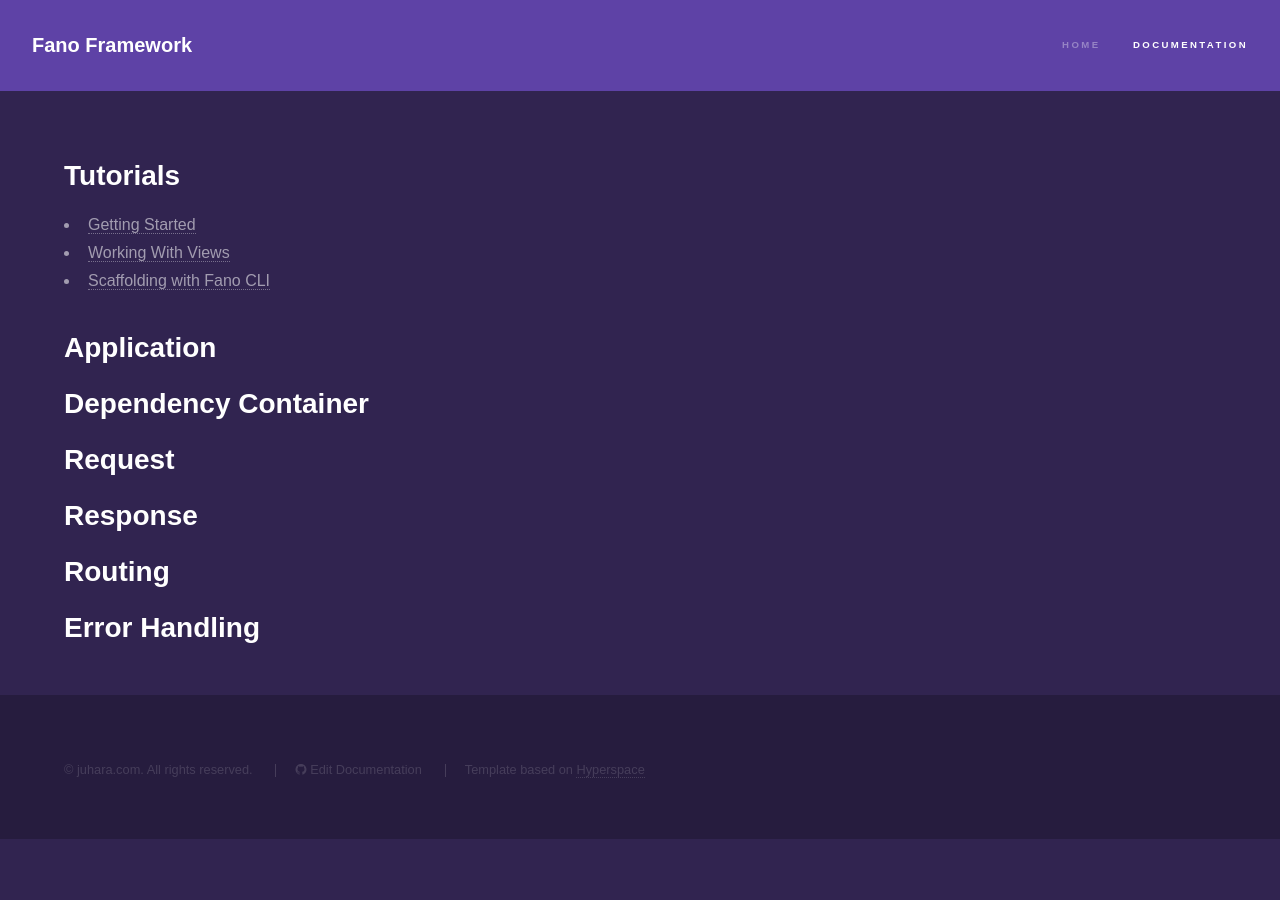
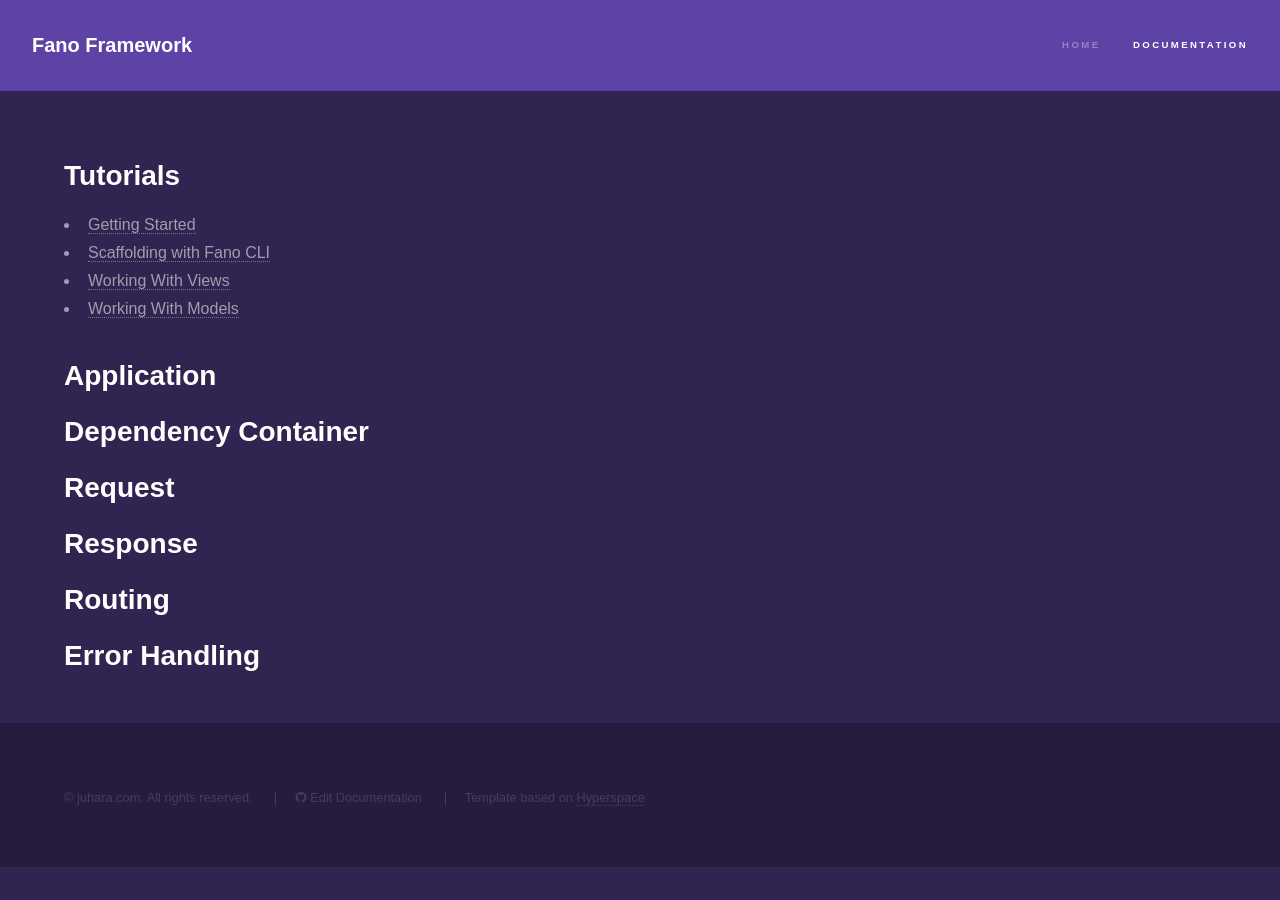
Before and after one commit to fanoframework/fanoframework.github.io, a Jekyll site: the page built from documentation/index.md, in a window 1280 px wide. Built offline with Jekyll 4.4.1, drawn with Linux system fonts in a browser that asks for light colours; our own code applies the rules of GitHub Pages for plain Markdown files.

Commit message:
add link to content in working with models

```diff
--- a/documentation/index.md
+++ b/documentation/index.md
@@ -6,8 +6,9 @@
 ## Tutorials
 
 - [Getting Started](/getting-started)
+- [Scaffolding with Fano CLI](/scaffolding-with-fano-cli)
 - [Working With Views](/working-with-views)
-- [Scaffolding with Fano CLI](/scaffolding-with-fano-cli)
+- [Working With Models](/working-with-models)
 
 ## Application
 
```
